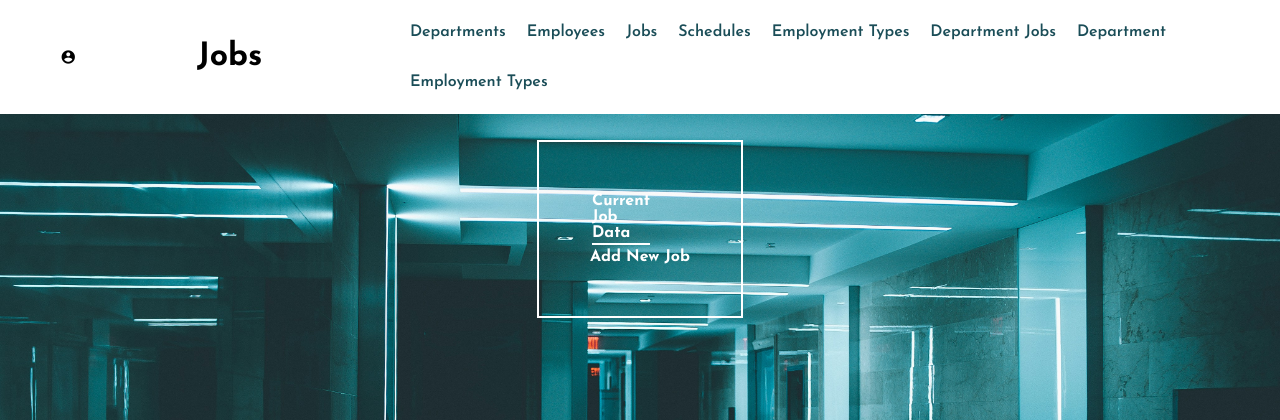
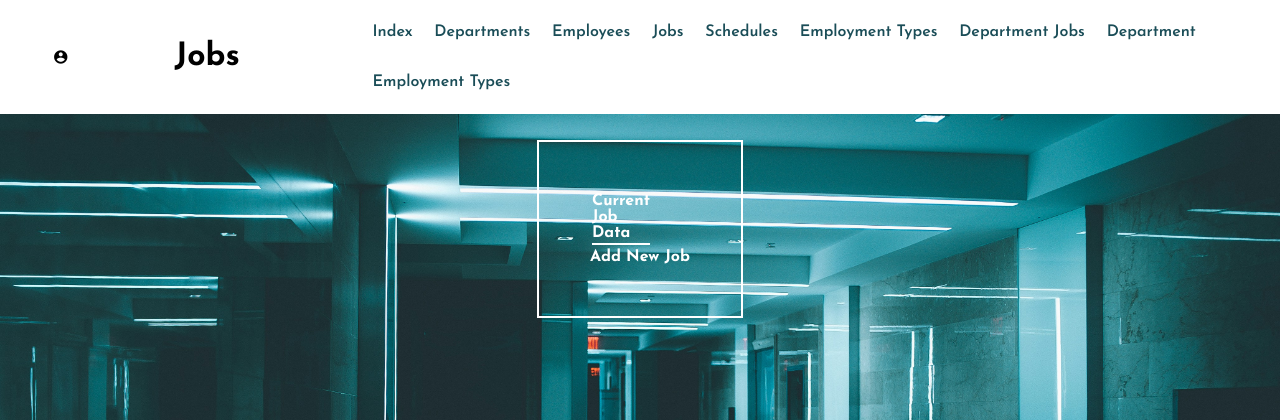
Before and after one commit to welchmea/Hospital_DB, a Flask app: page /jobs in a window 1280 px wide. Shown: the top 420 px of the page. Run offline with Flask 3, Linux system fonts and the light colour scheme; data that the repository does not hold is empty; some libraries are stand-ins or nearby versions; some web fonts are replaced.

Commit message:
forgot index anchor

```diff
--- a/templates/add_dep_empTypes.j2
+++ b/templates/add_dep_empTypes.j2
@@ -13,6 +13,7 @@
     <i class="material-icons" style="font-size: 16px">account_circle</i>
     <h1>Add Employment Type to a Department</h1>
         <nav class="">
+      <a class="" href="index">Index</a>
       <a class="" href="departments">Departments</a>
       <a class="" href="employees">Employees</a>
       <a class="" href="jobs">Jobs</a>
--- a/templates/add_department.j2
+++ b/templates/add_department.j2
@@ -15,6 +15,7 @@
     <i class="material-icons" style="font-size: 16px">account_circle</i>
     <h1>Add Department</h1>
         <nav class="">
+        <a class="" href="index">Index</a>
       <a class="" href="departments">Departments</a>
       <a class="" href="employees">Employees</a>
       <a class="" href="jobs">Jobs</a>
--- a/templates/add_employee.j2
+++ b/templates/add_employee.j2
@@ -15,6 +15,7 @@
     <i class="material-icons" style="font-size: 16px">account_circle</i>
         <h1>Add Employee</h1>
             <nav class="">
+            <a class="" href="index">Index</a>
       <a class="" href="departments">Departments</a>
       <a class="" href="employees">Employees</a>
       <a class="" href="jobs">Jobs</a>
--- a/templates/add_employmentTypes.j2
+++ b/templates/add_employmentTypes.j2
@@ -13,6 +13,7 @@
     <i class="material-icons" style="font-size: 16px">account_circle</i>
     <h1>Add Employment Type</h1>
         <nav class="">
+        <a class="" href="index">Index</a>
       <a class="" href="departments">Departments</a>
       <a class="" href="employees">Employees</a>
       <a class="" href="jobs">Jobs</a>
--- a/templates/add_job.j2
+++ b/templates/add_job.j2
@@ -14,6 +14,7 @@
     <i class="material-icons" style="font-size: 16px">account_circle</i>
     <h1>Add Job</h1>
         <nav class="">
+        <a class="" href="index">Index</a>
       <a class="" href="departments">Departments</a>
       <a class="" href="employees">Employees</a>
       <a class="" href="jobs">Jobs</a>
--- a/templates/add_job_dept.j2
+++ b/templates/add_job_dept.j2
@@ -13,6 +13,7 @@
     <i class="material-icons" style="font-size: 16px">account_circle</i>
     <h1>Add Job to Department</h1>
         <nav>
+        <a class="" href="index">Index</a>
 
 		<a href="/">Index</a>
 		<a href="departments">Departments</a>
--- a/templates/add_schedule.j2
+++ b/templates/add_schedule.j2
@@ -14,6 +14,7 @@
     <i class="material-icons" style="font-size: 16px">account_circle</i>
     <h1>Add Schedule</h1>
         <nav class="">
+        <a class="" href="index">Index</a>
       <a class="" href="departments">Departments</a>
       <a class="" href="employees">Employees</a>
       <a class="" href="jobs">Jobs</a>
--- a/templates/dep_empTypes.j2
+++ b/templates/dep_empTypes.j2
@@ -13,6 +13,7 @@
      <i class="material-icons" style="font-size: 16px">account_circle</i>
     <h1>Department Employment Types</h1>
         <nav class="">
+        <a class="" href="index">Index</a>
       <a class="" href="departments">Departments</a>
       <a class="" href="employees">Employees</a>
       <a class="" href="jobs">Jobs</a>
--- a/templates/departments.j2
+++ b/templates/departments.j2
@@ -13,6 +13,7 @@
      <i class="material-icons" style="font-size: 16px">account_circle</i>
         <h1>Departments</h1>
             <nav class="">
+            <a class="" href="index">Index</a>
       <a class="" href="departments">Departments</a>
       <a class="" href="employees">Employees</a>
       <a class="" href="jobs">Jobs</a>
--- a/templates/edit_department.j2
+++ b/templates/edit_department.j2
@@ -15,6 +15,7 @@
     <i class="material-icons" style="font-size: 16px">account_circle</i>
     <h1>Update</h1>
         <nav class="">
+        <a class="" href="index">Index</a>
       <a class="" href="departments">Departments</a>
       <a class="" href="employees">Employees</a>
       <a class="" href="jobs">Jobs</a>
--- a/templates/edit_employee.j2
+++ b/templates/edit_employee.j2
@@ -13,6 +13,7 @@
     <i class="material-icons" style="font-size: 16px">account_circle</i>
     <h1>Update</h1>
         <nav class="">
+        <a class="" href="index">Index</a>
       <a class="" href="departments">Departments</a>
       <a class="" href="employees">Employees</a>
       <a class="" href="jobs">Jobs</a>
--- a/templates/edit_job.j2
+++ b/templates/edit_job.j2
@@ -13,6 +13,7 @@
     <i class="material-icons" style="font-size: 16px">account_circle</i>
     <h1>Update</h1>
         <nav class="">
+        <a class="" href="index">Index</a>
       <a class="" href="departments">Departments</a>
       <a class="" href="employees">Employees</a>
       <a class="" href="jobs">Jobs</a>
--- a/templates/employees.j2
+++ b/templates/employees.j2
@@ -13,6 +13,7 @@
      <i class="material-icons" style="font-size: 16px">account_circle</i>
     <h1>Employees</h1>
         <nav class="">
+        <a class="" href="index">Index</a>
       <a class="" href="departments">Departments</a>
       <a class="" href="employees">Employees</a>
       <a class="" href="jobs">Jobs</a>
--- a/templates/employmentTypes.j2
+++ b/templates/employmentTypes.j2
@@ -13,6 +13,7 @@
      <i class="material-icons" style="font-size: 16px">account_circle</i>
     <h1>Employment Types</h1>
         <nav class="">
+        <a class="" href="index">Index</a>
       <a class="" href="departments">Departments</a>
       <a class="" href="employees">Employees</a>
       <a class="" href="jobs">Jobs</a>
--- a/templates/jobs.j2
+++ b/templates/jobs.j2
@@ -13,6 +13,7 @@
      <i class="material-icons" style="font-size: 16px">account_circle</i>
     <h1> Jobs</h1>
         <nav class="">
+        <a class="" href="index">Index</a>
       <a class="" href="departments">Departments</a>
       <a class="" href="employees">Employees</a>
       <a class="" href="jobs">Jobs</a>
--- a/templates/schedules.j2
+++ b/templates/schedules.j2
@@ -13,6 +13,7 @@
      <i class="material-icons" style="font-size: 16px">account_circle</i>
     <h1> Schedules </h1>
         <nav class="">
+        <a class="" href="index">Index</a>
       <a class="" href="departments">Departments</a>
       <a class="" href="employees">Employees</a>
       <a class="" href="jobs">Jobs</a>
```
